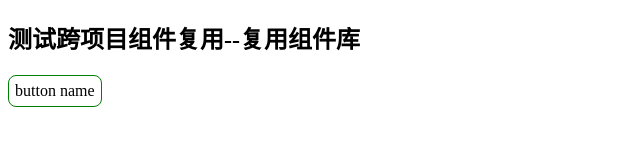
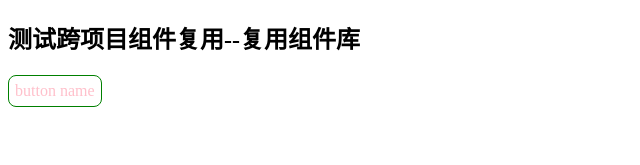
Before and after one commit to Heyff12/reuseParent, an Angular app: page / in a window 1280 px wide. Shown: the top 165 px of the page, without its empty margins (0-640 px from the left). Built offline with nearby package versions, Linux system fonts and the light colour scheme.

Commit message:
Squashed 'reuse/' changes from 7beb9b4..4c0d397
4c0d397 fix button color

git-subtree-dir: reuse
git-subtree-split: 4c0d39707b3580fb038e2fa2f37abd3e843e7107

```diff
--- a/src/app/components/the-button/the-button.component.less
+++ b/src/app/components/the-button/the-button.component.less
@@ -5,4 +5,5 @@
     line-height: 30px;
     border: 1px solid green;
     border-radius: 8px;
+    color: pink;
 }
```
